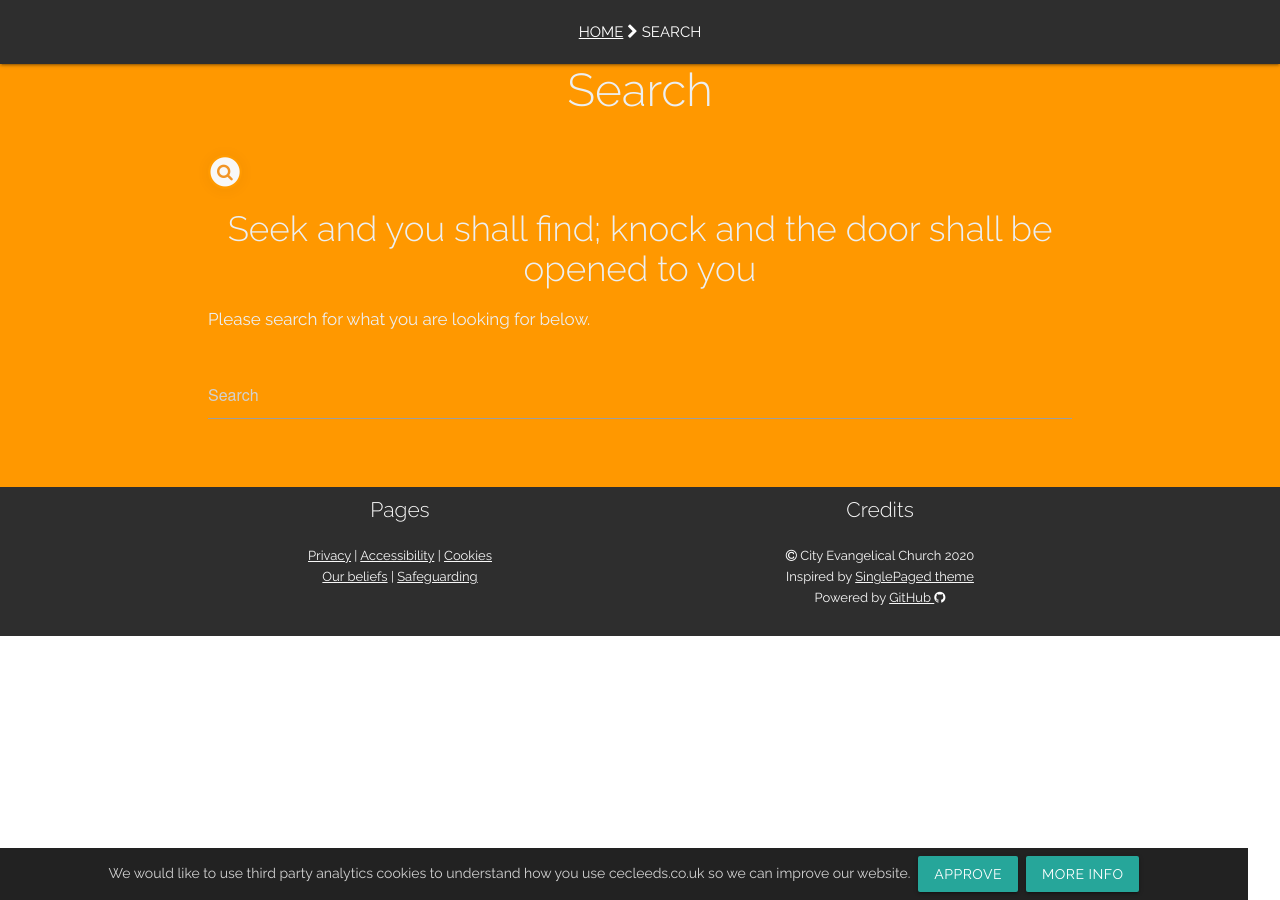
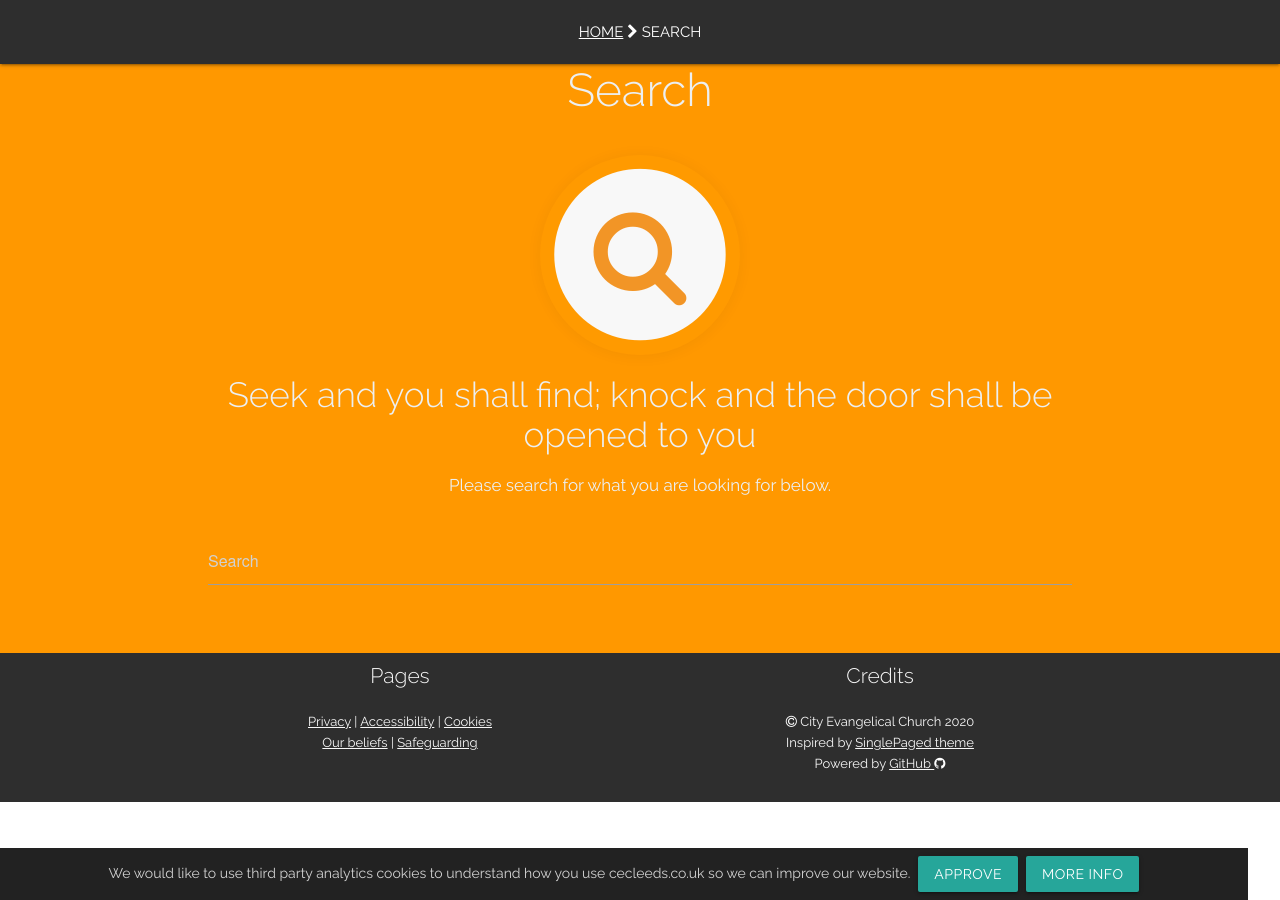
Before and after one commit to woodcock3/citychurch, a Jekyll site: the page built from pages/search.md, in a window 1280 px wide. Built offline with Jekyll 4.4.1, drawn with Linux system fonts in a browser that asks for light colours.

Commit message:
Update search.md

```diff
--- a/pages/search.md
+++ b/pages/search.md
@@ -4,11 +4,12 @@ layout: default
 bgcolor: orange
 textcolor: blue-grey-text text-lighten-5
 permalink: /search/
+style: center
 
 ---
 # Search
 
-<span class="fa-stack subtlecircle" style="centre font-size:100px; background:rgba(255,166,0,0.1)">
+<span class="fa-stack subtlecircle" style="font-size:100px; background:rgba(255,166,0,0.1)">
 <i class="fa fa-circle fa-stack-2x text-white"></i>
 <i class="fa fa-search fa-stack-1x text-cityorange"></i>
 </span>
```
